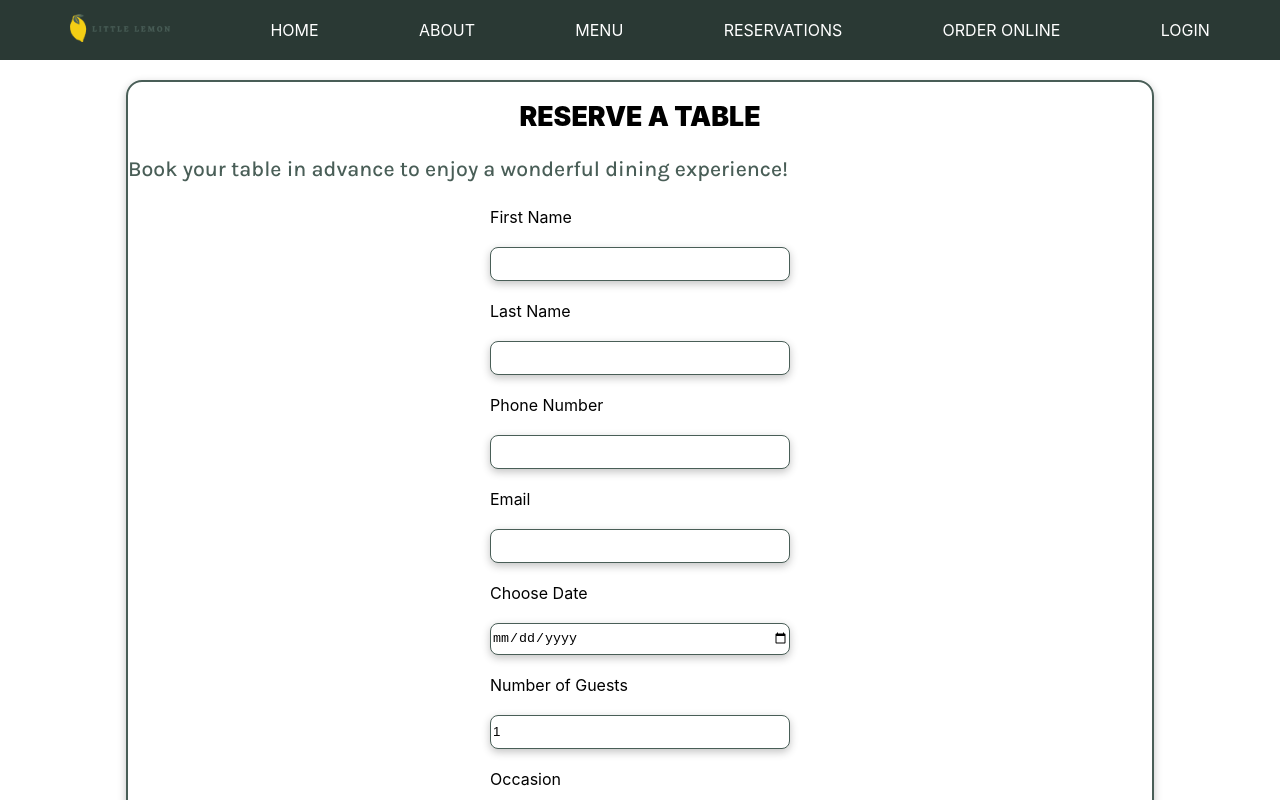
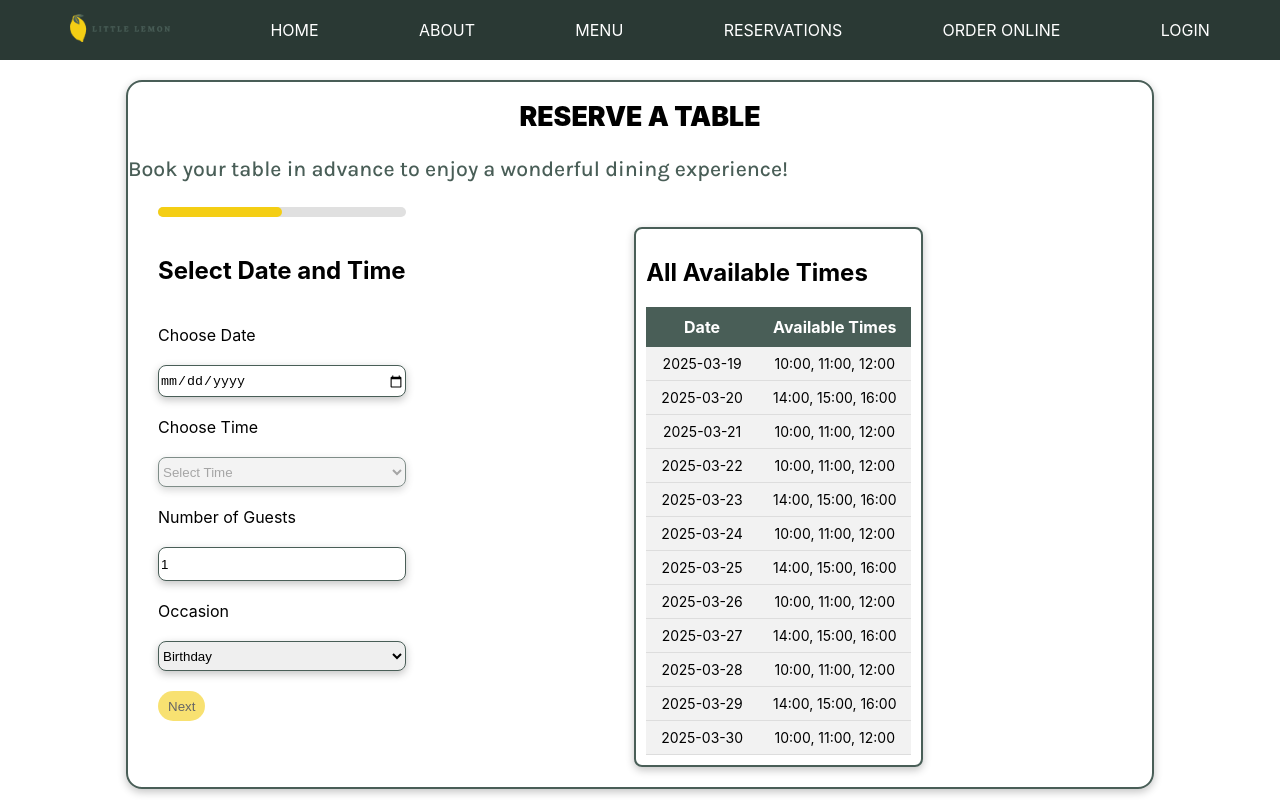
Before and after one commit to VeronicaAndersen/Little-Lemon-App, a React (Create React App) app: page /reservations in a window 1280 px wide. Shown: the top 800 px of the page. Built offline with nearby package versions, Linux system fonts and the light colour scheme; a web font is replaced by a local one.

Commit message:
Added fake api call and collect data from there

```diff
--- /dev/null
+++ b/src/API/mockAPI.js
@@ -0,0 +1,53 @@
+const availableTimesByDate = {
+    '2025-03-19': ['10:00', '11:00', '12:00'],
+    '2025-03-20': ['14:00', '15:00', '16:00'],
+    '2025-03-21': ['10:00', '11:00', '12:00'],
+    '2025-03-22': ['10:00', '11:00', '12:00'],
+    '2025-03-23': ['14:00', '15:00', '16:00'],
+    '2025-03-24': ['10:00', '11:00', '12:00'],
+    '2025-03-25': ['14:00', '15:00', '16:00'],
+    '2025-03-26': ['10:00', '11:00', '12:00'],
+    '2025-03-27': ['14:00', '15:00', '16:00'],
+    '2025-03-28': ['10:00', '11:00', '12:00'],
+    '2025-03-29': ['14:00', '15:00', '16:00'],
+    '2025-03-30': ['10:00', '11:00', '12:00'],
+};
+
+const fetchAPI = (date) => {
+    return new Promise((resolve, reject) => {
+        setTimeout(() => {
+            if (availableTimesByDate[date]) {
+                resolve(availableTimesByDate[date]);
+            } else {
+                reject(new Error('No available times for the selected date.'));
+            }
+        }, 1000);
+    });
+};
+
+const submitAPI = (formData) => {
+    const { date, time } = formData;
+
+    // Remove the selected time from availableTimesByDate for the selected date
+    availableTimesByDate[date] = availableTimesByDate[date].filter((availableTime) => availableTime !== time);
+
+    return new Promise((resolve, reject) => {
+        setTimeout(() => {
+            if (formData) {
+                resolve(true); // Simulate successful submission
+            } else {
+                reject(new Error('Form submission failed.'));
+            }
+        }, 1000); // Simulate API delay
+    });
+};
+
+const fetchAllAvailableTimes = () => {
+    return new Promise((resolve) => {
+        setTimeout(() => {
+            resolve(availableTimesByDate);
+        }, 1000);
+    });
+};
+
+export { fetchAPI, submitAPI, fetchAllAvailableTimes };
--- a/src/App.css
+++ b/src/App.css
@@ -169,6 +169,80 @@ button:disabled:hover {
 .booking-page h1{
   text-align: center;
 }
+.table-form{
+  display: flex;
+}
+.form{
+  display: block;
+  margin-left: 30px;
+}
+
+.progressbar{
+  width: 100%;
+  background-color: #e0e0e0;
+  height: 10px;
+  border-radius: 5px;
+  margin-bottom: 20px;
+}
+
+.progress{
+  height: 100%;
+  background-color: var(--secondary);
+  border-radius: 5px;
+}
+
+.table-container {
+  margin-top: 20px;
+  padding: 10px;
+  max-width: 300px;
+  margin: 20px auto;
+  border-radius: 8px;
+  border: var(--primary) 2px solid;
+  box-shadow: var(--boxShadow);
+}
+
+table {
+  width: 100%;
+  border-collapse: collapse;
+  border-spacing: 0;
+}
+
+th {
+  background-color: var(--primary);
+  color: white;
+  padding: 10px 15px;
+  text-align: left;
+  font-size: 16px;
+  font-weight: bold;
+}
+
+td {
+  background-color: #f2f2f2;
+  padding: 8px 15px;
+  text-align: left;
+  font-size: 14px;
+  border-bottom: 1px solid #ddd;
+}
+
+
+@media (max-width: 768px) {
+  table {
+    width: 100%;
+    font-size: 12px;
+  }
+
+  th, td {
+    padding: 8px;
+  }
+
+  .table-container {
+    padding: 5px;
+  }
+}
+
+td, th {
+  text-align: center;
+}
 
 input, select{
   height: 30px;
--- a/src/App.js
+++ b/src/App.js
@@ -1,5 +1,6 @@
 import './App.css';
-import React, { useReducer } from "react";
+import React, { useReducer, useEffect } from "react";
+import { fetchAllAvailableTimes } from "./API/mockAPI";
 import { Routes, Route } from "react-router-dom";
 import About from './Components/About';
 import HomePage from './Components/HomePage';
@@ -18,8 +19,7 @@ const updateTimes = (state, action) => {
   switch (action.type) {
     case "REMOVE_TIME": {
       const { date, time } = action.payload;
-      if (!state[date]) return state; // If no times exist for that date, return state unchanged
-
+      if (!state[date]) return state;
       const updatedTimes = state[date].filter((t) => t !== time);
       return {
         ...state,
@@ -35,7 +35,12 @@ const updateTimes = (state, action) => {
       };
     }
 
+    case "SET_ALL_TIMES": {
+      return { ...action.payload }; // Ensure it replaces state correctly
+    }
+
     default:
+
       return state;
   }
 };
@@ -43,6 +48,14 @@ const updateTimes = (state, action) => {
 function App() {
   const [availableTimes, dispatch] = useReducer(updateTimes, initializeTimes());
 
+  // ✅ Fetch all available times on mount
+  useEffect(() => {
+    fetchAllAvailableTimes()
+      .then((allTimes) => {
+        dispatch({ type: "SET_ALL_TIMES", payload: allTimes });
+      })
+      .catch((error) => console.error("Error fetching all times:", error));
+  }, []);
   return (
     <>
       <Header availableTimes={availableTimes} dispatch={dispatch} />
--- /dev/null
+++ b/src/Components/AvailableTimesTable.js
@@ -0,0 +1,32 @@
+import React from 'react';
+
+export default function AvailableTimesTable({ availableTimes }) {
+  return (
+    <div className="table-container">
+      <h2>All Available Times</h2>
+      <table>
+        <thead>
+          <tr>
+            <th>Date</th>
+            <th>Available Times</th>
+          </tr>
+        </thead>
+        <tbody>
+          {Object.keys(availableTimes).length > 0 ? (
+            Object.entries(availableTimes).map(([date, times]) => (
+              <tr key={date}>
+                <td>{date}</td>
+                <td>{times.length > 0 ? times.join(", ") : "No Available Times"}</td>
+              </tr>
+            ))
+          ) : (
+            <tr>
+              <td colSpan="2">No available times yet.</td>
+            </tr>
+          )}
+        </tbody>
+      </table>
+    </div>
+
+  );
+};
--- a/src/Components/BookingForm.js
+++ b/src/Components/BookingForm.js
@@ -1,4 +1,4 @@
-import React, { useState, useEffect } from "react";
+import React, { useState } from "react";
 
 export default function BookingForm({ availableTimes, dispatch }) {
   const [formData, setFormData] = useState({
@@ -7,51 +7,14 @@ export default function BookingForm({ availableTimes, dispatch }) {
     phoneNumber: "",
     email: "",
     date: "",
-    time: "17:00",
+    time: "",
     guests: 1,
     occasion: "Birthday",
   });
+  const [step, setStep] = useState(1); // Manage the step (1: Date/Time, 2: Customer Info)
 
-  // Load available times when date changes
-  useEffect(() => {
-    if (formData.date && !availableTimes[formData.date]) {
-      dispatch({
-        type: "SET_TIMES",
-        payload: {
-          date: formData.date,
-          times: ["17:00", "18:00", "19:00", "20:00", "21:00", "22:00"],
-        },
-      });
-    }
-  }, [formData.date, availableTimes, dispatch]);
-
-  // Handle input change
-  const handleChange = (e) => {
-    setFormData((prev) => ({
-      ...prev,
-      [e.target.name]: e.target.value,
-    }));
-  };
-
-  // Handle form submission
-  const handleSubmit = (e) => {
-    e.preventDefault();
-
-    if (!formData.date) {
-      alert("Please select a date!");
-      return;
-    }
-
-    dispatch({ type: "REMOVE_TIME", payload: { date: formData.date, time: formData.time } });
-
-    console.log("Reservation submitted:", formData);
-    alert("Reservation submitted successfully!");
-  };
-
-  // Get available times for the selected date (fallback to empty array)
   const timesForSelectedDate = availableTimes[formData.date] || [];
 
-  // Reusable input rendering function
   const renderInput = (label, name, type = "text", options = null, extraProps = {}) => (
     <>
       <label htmlFor={name}>{label}</label>
@@ -69,18 +32,87 @@ export default function BookingForm({ availableTimes, dispatch }) {
     </>
   );
 
+  const handleChange = (e) => {
+    setFormData((prev) => ({
+      ...prev,
+      [e.target.name]: e.target.value,
+    }));
+  };
+
+  const handleNext = (e) => {
+    e.preventDefault();
+    if (step === 1 && !formData.date) {
+      alert("Please select a date!");
+      return;
+    }
+    if (step === 1 && timesForSelectedDate.length === 0) {
+      alert("Please choose an available time.");
+      return;
+    }
+    setStep(step + 1); // Move to next step
+  };
+
+  const handleBack = () => {
+    setStep(step - 1); // Go back to the previous step
+  };
+
+  const handleSubmit = (e) => {
+    e.preventDefault();
+    if (!formData.firstName || !formData.lastName || !formData.phoneNumber || !formData.email) {
+      alert("Please fill in all customer information!");
+      return;
+    }
+
+    // Your form submission logic goes here (API call, etc.)
+    alert("Reservation submitted successfully!");
+
+    // Remove the reserved time slot from availableTimes
+    const updatedAvailableTimes = { ...availableTimes };
+    const selectedDate = formData.date;
+    const selectedTime = formData.time;
+
+    // Remove the time from the availableTimes state
+    if (updatedAvailableTimes[selectedDate]) {
+      updatedAvailableTimes[selectedDate] = updatedAvailableTimes[selectedDate].filter(
+        (time) => time !== selectedTime
+      );
+    }
+
+    dispatch({
+      type: "REMOVE_TIME",
+      payload: { date: formData.date, time: formData.time }
+    });
+
+    // Clear the form data and reset the step
+    setFormData({
+      firstName: "",
+      lastName: "",
+      phoneNumber: "",
+      email: "",
+      date: "",
+      time: "",
+      guests: 1,
+      occasion: "Birthday",
+    });
+    setStep(1); // Reset step to the first one
+  };
+
+  // Calculate progress based on the current step
+  const progress = (step / 2) * 100;
+
   return (
-    <form onSubmit={handleSubmit} style={{ display: "grid", maxWidth: "300px", gap: "20px", margin: "20px auto" }}>
-      {renderInput("First Name", "firstName", "text", null, { required: true })}
-      {renderInput("Last Name", "lastName", "text", null, { required: true })}
-      {renderInput("Phone Number", "phoneNumber", "tel", null, { required: true, pattern: "[0-9]{10}" })}
-      {renderInput("Email", "email", "email", null, { required: true })}
+    <div className="form">
+      <div className="progressbar">
+        <div className="progress" style={{ width: `${progress}%` }}></div>
+      </div>
+
+      {step === 1 ? (
+        <form onSubmit={handleNext} style={{ display: "grid", maxWidth: "300px", gap: "20px", margin: "20px auto" }}>
+          <h2>Select Date and Time</h2>
           {renderInput("Choose Date", "date", "date", null, { required: true })}
-      {renderInput("Number of Guests", "guests", "number", null, { min: 1, max: 10, required: true })}
-      {renderInput("Occasion", "occasion", "select", ["Birthday", "Anniversary"])}
-
           <label htmlFor="res-time">Choose Time</label>
           <select id="res-time" name="time" value={formData.time} onChange={handleChange} disabled={!formData.date}>
+            <option value="" disabled>Select Time</option>
             {timesForSelectedDate.length > 0 ? (
               timesForSelectedDate.map((time) => (
                 <option key={time} value={time}>
@@ -95,10 +127,31 @@ export default function BookingForm({ availableTimes, dispatch }) {
           {timesForSelectedDate.length === 0 && formData.date && (
             <p aria-live="polite">No available times for this date.</p>
           )}
+          {renderInput("Number of Guests", "guests", "number", null, { min: 1, max: 10, required: true })}
+          {renderInput("Occasion", "occasion", "select", ["Birthday", "Anniversary"])}
 
+          <div style={{ display: "flex", justifyContent: "space-between" }}>
             <button type="submit" disabled={!formData.date || timesForSelectedDate.length === 0}>
-        Make Your Reservation
+              Next
             </button>
+          </div>
         </form>
+      ) : (
+        <form onSubmit={handleSubmit} style={{ display: "grid", maxWidth: "300px", gap: "20px", margin: "20px auto" }}>
+          <h2>Customer Information</h2>
+          {renderInput("First Name", "firstName", "text", null, { required: true })}
+          {renderInput("Last Name", "lastName", "text", null, { required: true })}
+          {renderInput("Phone Number", "phoneNumber", "tel", null, { required: true, pattern: "[0-9]{10}" })}
+          {renderInput("Email", "email", "email", null, { required: true })}
+
+          <div style={{ display: "flex", justifyContent: "space-between" }}>
+            <button type="button" onClick={handleBack}>
+              Back
+            </button>
+            <button type="submit">Make Your Reservation</button>
+          </div>
+        </form>
+      )}
+    </div>
   );
 }
--- a/src/Components/BookingPage.js
+++ b/src/Components/BookingPage.js
@@ -1,14 +1,18 @@
 import React from "react";
 import BookingForm from "./BookingForm";
+import AvailableTimesTable from './AvailableTimesTable';
 
-export default function BookingPage ({availableTimes, dispatch}) {
+export default function BookingPage({ availableTimes, dispatch }) {
 
 
     return (
         <div className="booking-page">
             <h1 className='section-title'>Reserve a Table</h1>
             <p>Book your table in advance to enjoy a wonderful dining experience!</p>
-            <BookingForm availableTimes={availableTimes} dispatch={dispatch} />
+            <div className="table-form">
+                <BookingForm availableTimes={availableTimes} dispatch={dispatch} />
+                <AvailableTimesTable availableTimes={availableTimes} />
+            </div>
         </div>
     );
 };
```
Lines whose indentation alone changed are shown as unchanged.
